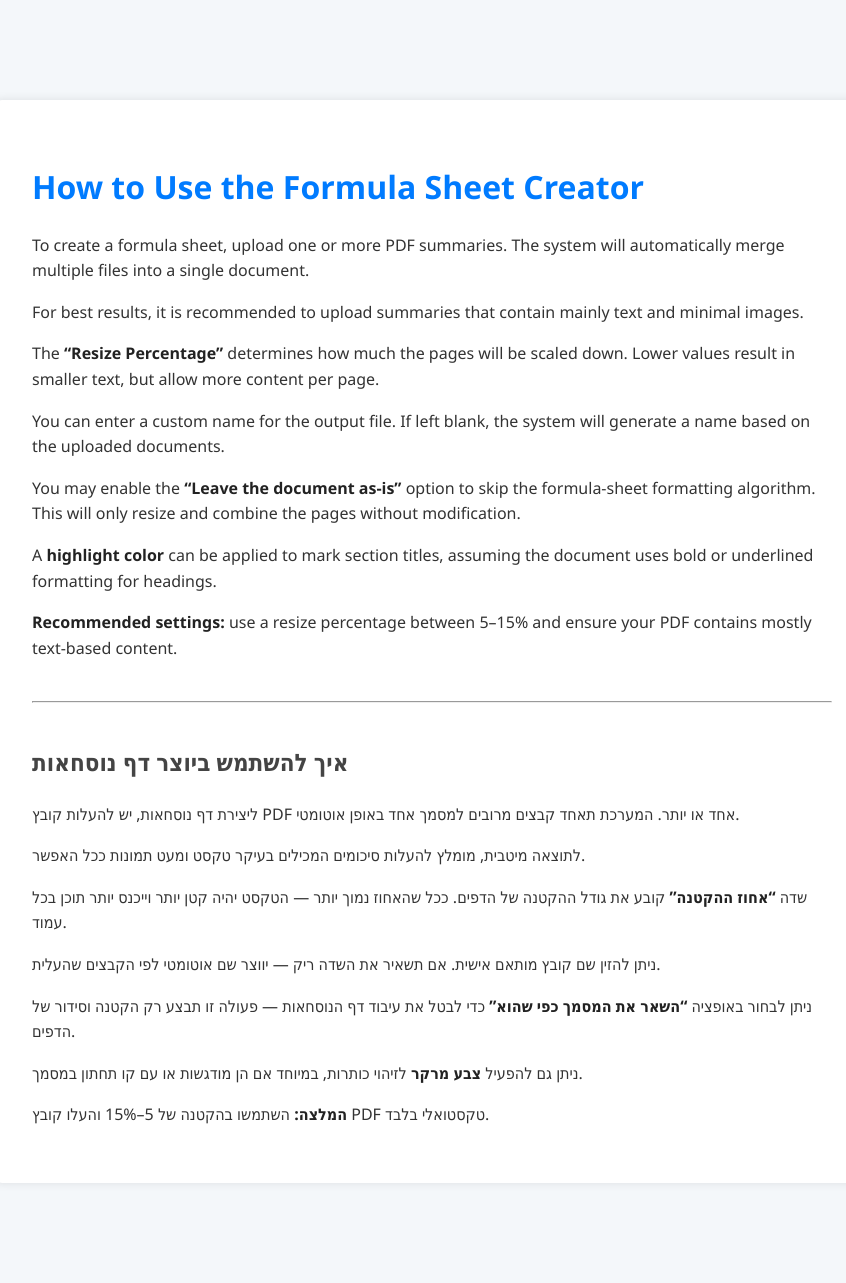
After one commit to Naorl98/FS-APP, a Flask app: page /how_to_use.html in a window 1280 px wide. The commit adds this page. Shown: the whole page, without its empty margins (208-1054 px from the left). Run offline with Flask 3, Linux system fonts and the light colour scheme.

Commit message:
add how to use

```diff
--- a/app.py
+++ b/app.py
@@ -18,9 +18,16 @@ os.makedirs(OUTPUT_FOLDER, exist_ok=True)
 def index():
     return render_template("index.html")
 
+
 @app.route("/watch_ad")
 def watch_ad():
     return render_template("watch_ad.html")
+
+
+@app.route("/how_to_use.html")
+def how_to_use():
+    return render_template("how_to_use.html")
+
 
 @app.route("/generate", methods=["POST"])
 def generate():
--- /dev/null
+++ b/templates/how_to_use.html
@@ -0,0 +1,86 @@
+<!DOCTYPE html>
+<html lang="en">
+<head>
+  <meta charset="UTF-8">
+  <title>How to Use - Formula Sheet Creator</title>
+  <meta name="viewport" content="width=device-width, initial-scale=1">
+  <style>
+    body {
+      margin: 0;
+      font-family: 'Segoe UI', Tahoma, Geneva, Verdana, sans-serif;
+      background: #f4f7fa;
+      color: #333;
+      padding: 100px 20px;
+    }
+
+    .container {
+      max-width: 800px;
+      margin: auto;
+      background: white;
+      padding: 40px;
+      border-radius: 10px;
+      box-shadow: 0 0 10px rgba(0,0,0,0.1);
+      line-height: 1.6;
+    }
+
+    h1 {
+      color: #007bff;
+      margin-bottom: 20px;
+    }
+
+    h2 {
+      margin-top: 40px;
+      color: #444;
+    }
+
+    p {
+      margin-bottom: 15px;
+    }
+
+    hr {
+      margin: 40px 0;
+    }
+
+    strong {
+      color: #222;
+    }
+  </style>
+</head>
+<body>
+  <div class="container">
+    <h1>How to Use the Formula Sheet Creator</h1>
+
+    <p>To create a formula sheet, upload one or more PDF summaries. The system will automatically merge multiple files into a single document.</p>
+
+    <p>For best results, it is recommended to upload summaries that contain mainly text and minimal images.</p>
+
+    <p>The <strong>“Resize Percentage”</strong> determines how much the pages will be scaled down. Lower values result in smaller text, but allow more content per page.</p>
+
+    <p>You can enter a custom name for the output file. If left blank, the system will generate a name based on the uploaded documents.</p>
+
+    <p>You may enable the <strong>“Leave the document as-is”</strong> option to skip the formula-sheet formatting algorithm. This will only resize and combine the pages without modification.</p>
+
+    <p>A <strong>highlight color</strong> can be applied to mark section titles, assuming the document uses bold or underlined formatting for headings.</p>
+
+    <p><strong>Recommended settings:</strong> use a resize percentage between 5–15% and ensure your PDF contains mostly text-based content.</p>
+
+    <hr>
+
+    <h2>איך להשתמש ביוצר דף נוסחאות</h2>
+
+    <p>ליצירת דף נוסחאות, יש להעלות קובץ PDF אחד או יותר. המערכת תאחד קבצים מרובים למסמך אחד באופן אוטומטי.</p>
+
+    <p>לתוצאה מיטבית, מומלץ להעלות סיכומים המכילים בעיקר טקסט ומעט תמונות ככל האפשר.</p>
+
+    <p>שדה <strong>“אחוז ההקטנה”</strong> קובע את גודל ההקטנה של הדפים. ככל שהאחוז נמוך יותר — הטקסט יהיה קטן יותר וייכנס יותר תוכן בכל עמוד.</p>
+
+    <p>ניתן להזין שם קובץ מותאם אישית. אם תשאיר את השדה ריק — יווצר שם אוטומטי לפי הקבצים שהעלית.</p>
+
+    <p>ניתן לבחור באופציה <strong>“השאר את המסמך כפי שהוא”</strong> כדי לבטל את עיבוד דף הנוסחאות — פעולה זו תבצע רק הקטנה וסידור של הדפים.</p>
+
+    <p>ניתן גם להפעיל <strong>צבע מרקר</strong> לזיהוי כותרות, במיוחד אם הן מודגשות או עם קו תחתון במסמך.</p>
+
+    <p><strong>המלצה:</strong> השתמשו בהקטנה של 5–15% והעלו קובץ PDF טקסטואלי בלבד.</p>
+  </div>
+</body>
+</html>
```
Also changed, not shown: templates/index.html (+29 -4 lines).
